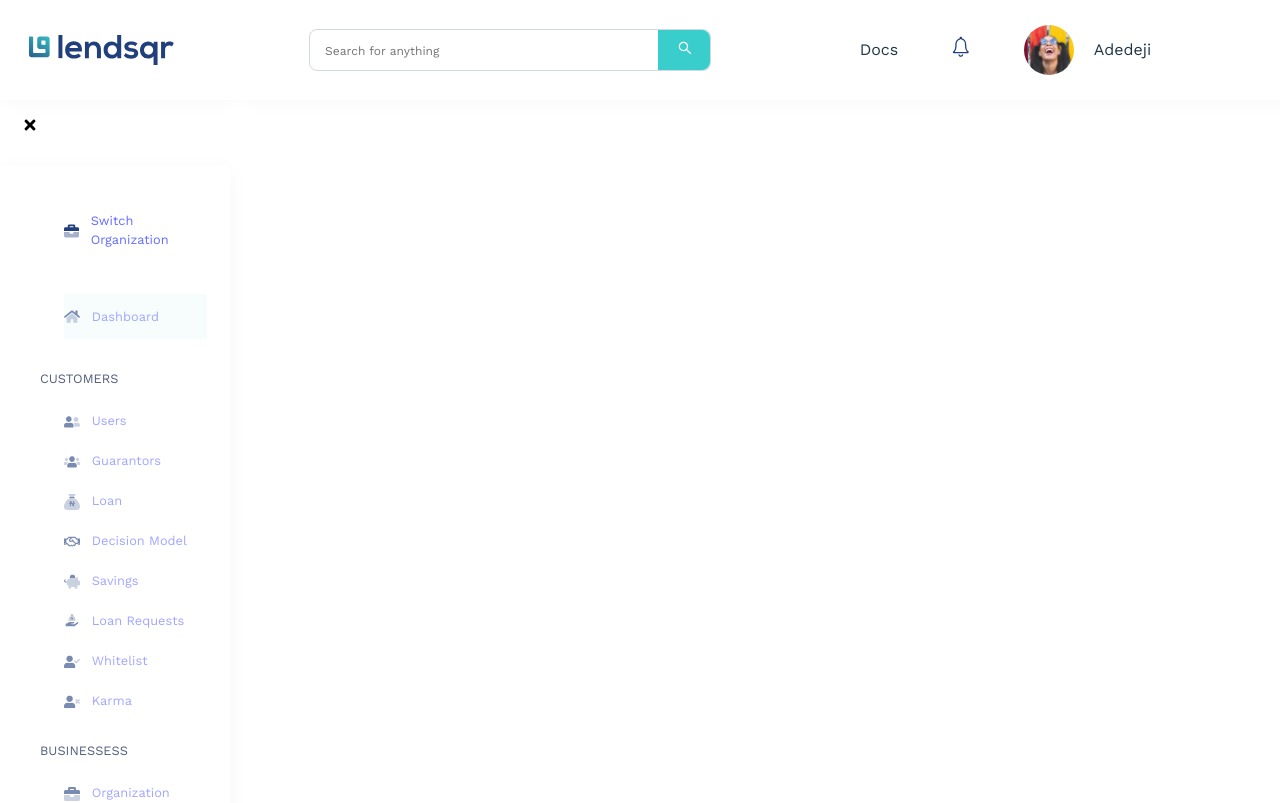
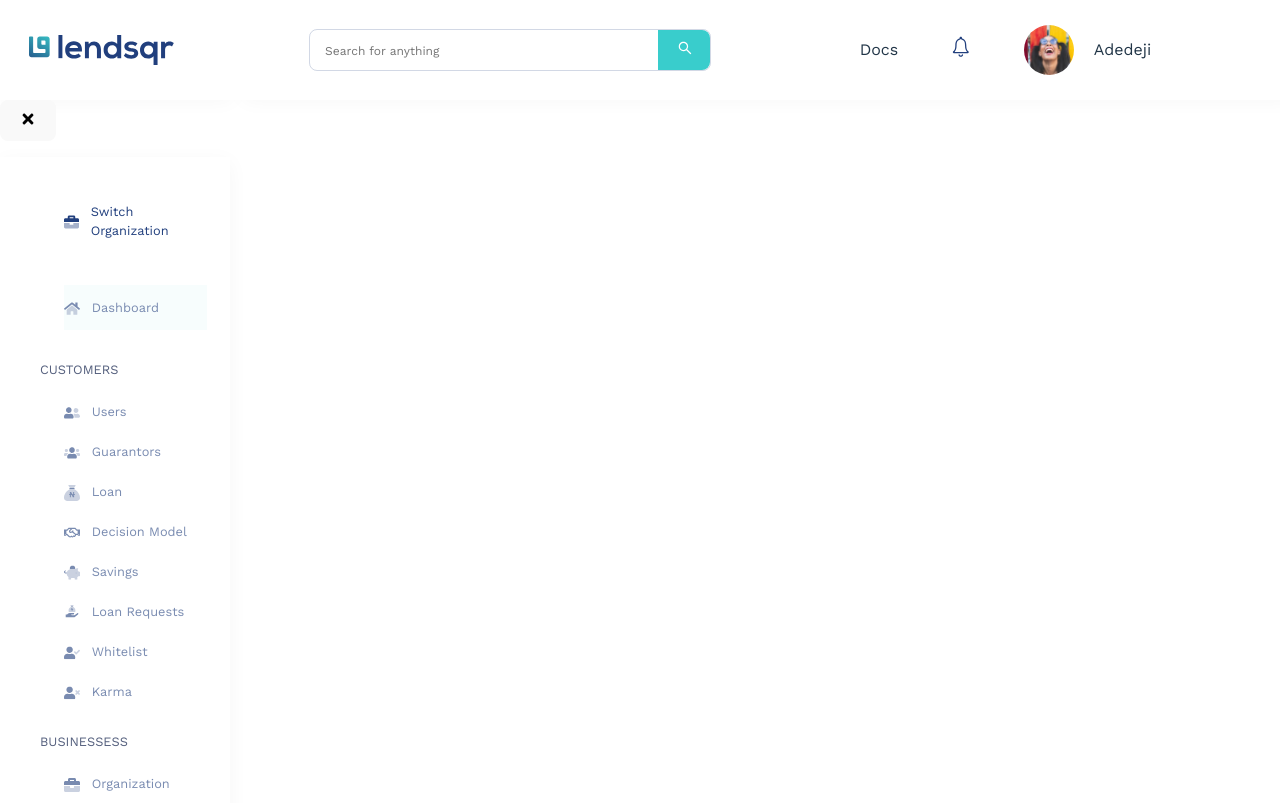
Before and after one commit to 92isaac/lendsqr-fe-test, a React (Vite) app: page /dashboard in a window 1280 px wide. Shown: the top 803 px of the page. Built offline with nearby package versions, Linux system fonts and the light colour scheme.

Commit message:
fix issues with mobile view

```diff
--- a/src/components/sharedlayouts/Navbar.tsx
+++ b/src/components/sharedlayouts/Navbar.tsx
@@ -5,12 +5,12 @@ import "../../styles/Navbar.css";
 import profileImg from "../../assets/image 4.png";
 import { FaBars } from "react-icons/fa";
 
-interface NavbarProps {
+interface SidebarProps {
   isSidebarOpen: boolean;
   setIsSidebarOpen: React.Dispatch<React.SetStateAction<boolean>>;
 }
 
-const Navbar: React.FC<NavbarProps> = ({ setIsSidebarOpen }) => {
+const Navbar: React.FC<SidebarProps> = ({ setIsSidebarOpen }) => {
   const openSideBar = () => {
     setIsSidebarOpen(true);
   };
--- a/src/components/sharedlayouts/ShareLayout.tsx
+++ b/src/components/sharedlayouts/ShareLayout.tsx
@@ -4,7 +4,12 @@ import '../../styles/ShareLayout.scss'
 import { Outlet } from 'react-router-dom';
 import Sidebar from './Sidebar';
 
-const ShareLayout: React.FC = () => {
+interface SidebarProps {
+  isSidebarOpen: boolean;
+  setIsSidebarOpen: React.Dispatch<React.SetStateAction<boolean>>;
+}
+
+const ShareLayout: React.FC<SidebarProps> = () => {
   const [isSidebarOpen, setIsSidebarOpen] = useState(false);
 
   return (
@@ -15,7 +20,7 @@ const ShareLayout: React.FC = () => {
         isSidebarOpen={isSidebarOpen}/>
         </div>
         <div className="sharedLayout__body">
-          <Navbar />
+          <Navbar setIsSidebarOpen={setIsSidebarOpen} isSidebarOpen={false}/>
           <Outlet />
         </div>
       </div>
--- a/src/styles/Sidebar.css
+++ b/src/styles/Sidebar.css
@@ -1,5 +1,6 @@
 aside {
   font-family: "Work Sans", sans-serif;
+  color: #213F7D;
 }
 aside .sidebar__logo {
   height: 100px;
@@ -22,6 +23,7 @@ aside .sidebar__logo .logo .img__container img {
 aside .sidebar__links {
   box-shadow: 0px 5px 20px rgba(0, 0, 0, 0.04);
   transition: all 0.3s linear;
+  color: #213F7D;
 }
 aside .sidebar__links.show-sidebar {
   transform: translate(0);
@@ -73,6 +75,7 @@ aside .sidebar__links .nav__items {
   margin: 0 auto;
   display: flex;
   align-items: center;
+  color: #213F7D;
 }
 
 @media screen and (max-width: 768px) {
@@ -92,15 +95,4 @@ aside .sidebar__links .nav__items {
 }
 .active {
   background: rgba(57, 205, 204, 0.06);
-}
-
-.close-btn {
-  display: flex;
-  justify-content: center;
-  align-items: center;
-  border-radius: 20px;
-  background-color: transparent;
-  width: 60px;
-  height: 50px;
-  cursor: pointer;
 }/*# sourceMappingURL=Sidebar.css.map */
--- a/src/styles/Sidebar.scss
+++ b/src/styles/Sidebar.scss
@@ -1,5 +1,6 @@
 aside {
     font-family: "Work Sans", sans-serif;
+    color: #213F7D;
 
     .sidebar__logo {
       height: 100px;
@@ -22,6 +23,7 @@ aside {
     .sidebar__links {
       box-shadow: 0px 5px 20px rgba(0, 0, 0, 0.04);
       transition: all 0.3s linear;
+      color: #213F7D;
       &.show-sidebar {
         transform: translate(0);
         z-index: 999;
@@ -30,7 +32,6 @@ aside {
       li {
         list-style: none;
         opacity: 0.6;
-
         .icons {
           width: 16px;
           height: 16px;
@@ -74,6 +75,8 @@ aside {
         margin: 0 auto;
         display: flex;
         align-items: center;
+        color: #213F7D;
+
       }
     }
   }
@@ -96,15 +99,3 @@ aside {
   .active{
     background: rgba(57, 205, 204, 0.06);
   }
-
-  .close-btn {
-    display: flex;
-    justify-content: center;
-    align-items: center;
-    border-radius: 20px;
-    background-color: transparent;
-    width: 60px;
-    height: 50px;
-    cursor: pointer;
-
-  }
```
Also changed, not shown: 1 other file (tests, documents, lock files or other folders).
